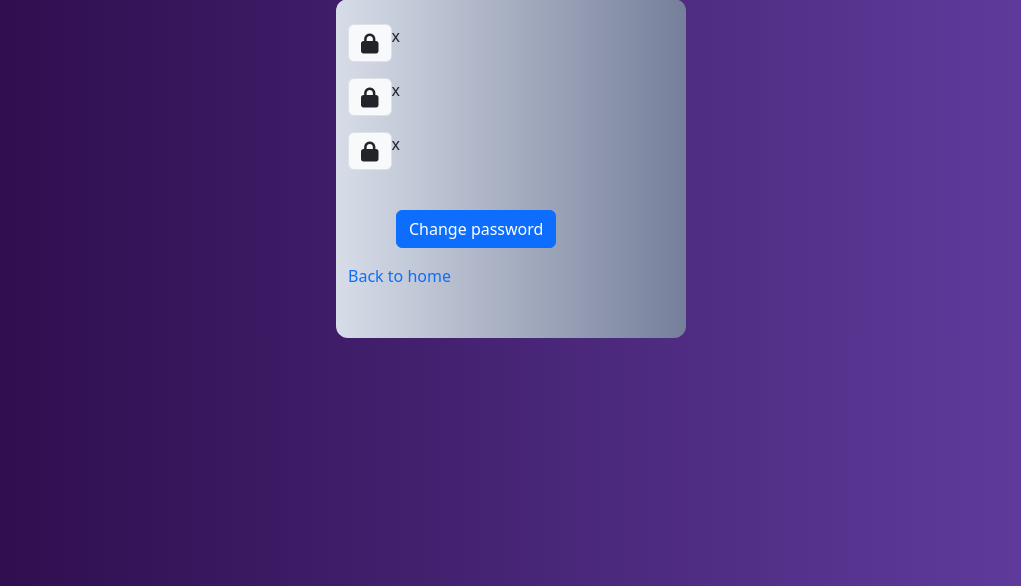
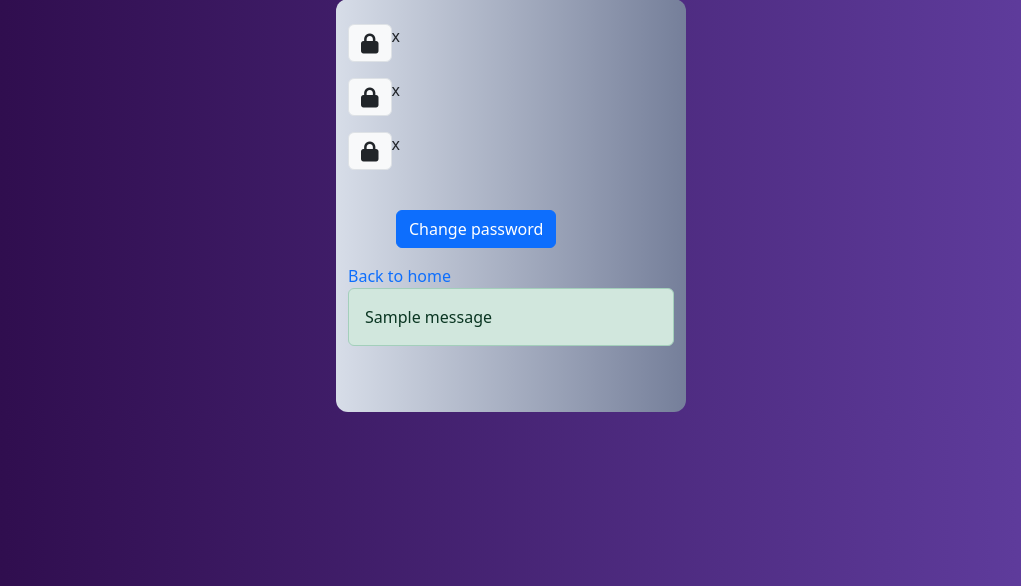
Before and after one commit to AndresSilverall/User-authentication-system, a Django app: template Authenticate/templates/reset.html in a window 1280 px wide. Shown: the part 127-713 px from the top of the page, without its empty margins (129-1150 px from the left). Run offline with Django 4.2, Linux system fonts and the light colour scheme; the template is opened without the code that fills it: most values are stand-ins (such as "Sample title", 1, 10 or a date in 2020); one stand-in notice (Sample message) is shown; some libraries are stand-ins or nearby versions.

Commit message:
mensajes de exitos agregados en el template reset

```diff
--- a/Authenticate/templates/reset.html
+++ b/Authenticate/templates/reset.html
@@ -47,6 +47,14 @@
             <br>
             <a href="{% url 'home' %}" style="text-decoration: none;"> Back to home</a>
         </form>
+        {% if messages %}
+            {% for message in messages %}
+                <div class="alert alert-success">
+                    {{message}}
+                </div>
+            {% endfor %}
+        {% endif %}
+
         {% if changepassword.errors %}
             <div class="alert alert-danger">
                 {{ changepassword.errors }}
--- a/Authenticate/views.py
+++ b/Authenticate/views.py
@@ -66,7 +66,7 @@ def change_password(request):
         if form.is_valid():
             form.save()
             update_session_auth_hash(request, form.user)
-            return redirect("home")
+            messages.success("Password changed successfully"!)
 
     context = {
         "changepassword": form
```
Also changed, not shown: README.md, products.db.
